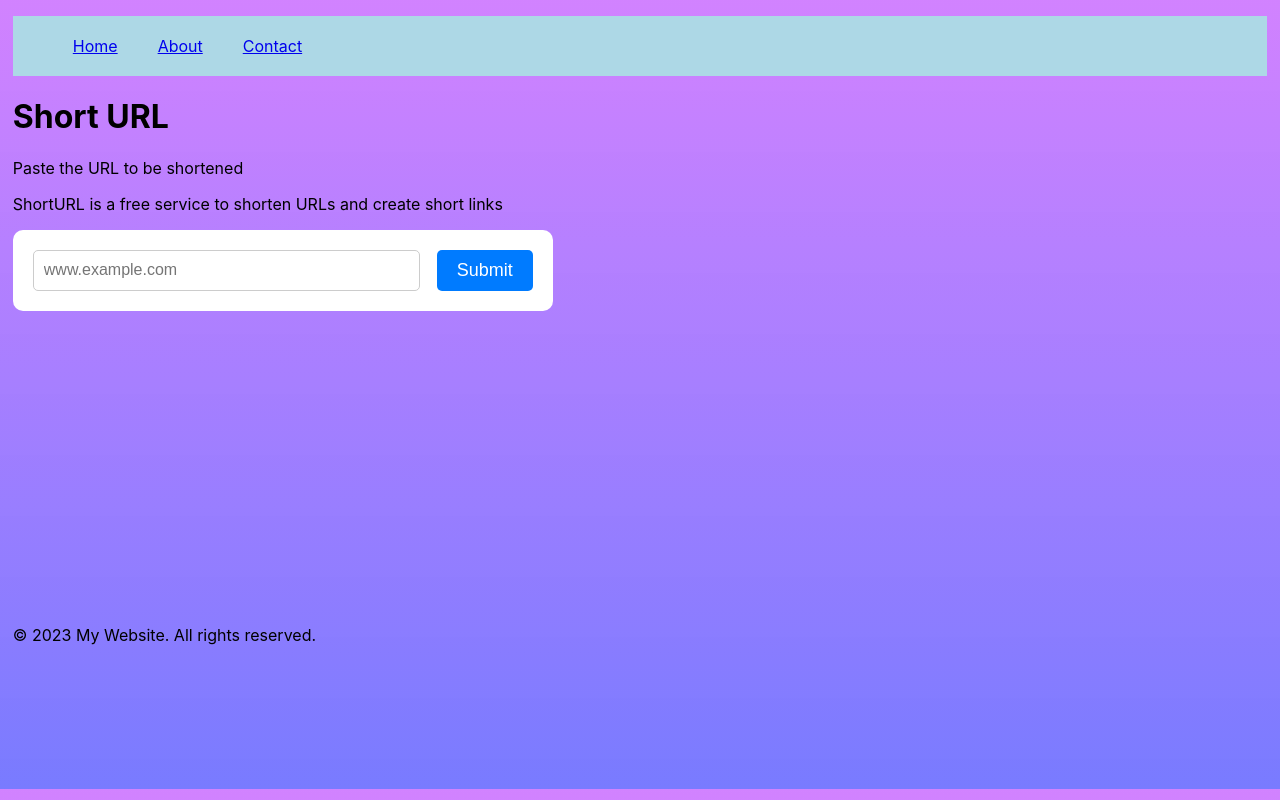
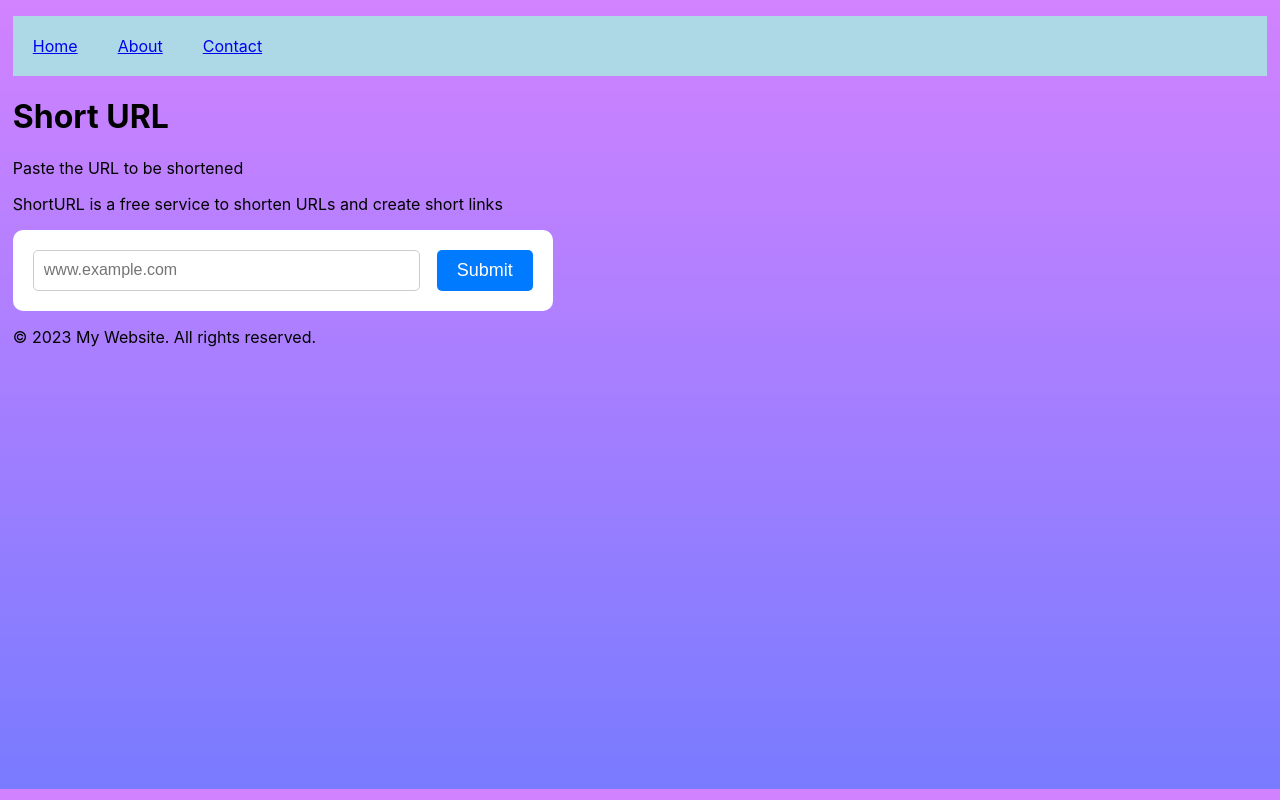
Before and after one commit to pesto-students/p7-jitesh-sutariyaparas, a React (Create React App) app in the folder Week-13/url_shortner/: page / in a window 1280 px wide. Built offline with nearby package versions, Linux system fonts and the light colour scheme.

Commit message:
Update design

```diff
--- a/Week-13/url_shortner/src/pages/HomePage/home.css
+++ b/Week-13/url_shortner/src/pages/HomePage/home.css
@@ -1,6 +1,6 @@
 .home-page {
 
-  min-height: 64vh;
+
 }
 
 .url-form {
--- a/Week-13/url_shortner/src/pages/Layout/layout.css
+++ b/Week-13/url_shortner/src/pages/Layout/layout.css
@@ -6,5 +6,5 @@ li {
     background-color: lightblue;
     display: flex;
     /* justify-content:flex-start; */
-    /* padding: 20px; */
+    padding-left: 0px;
 }
```
